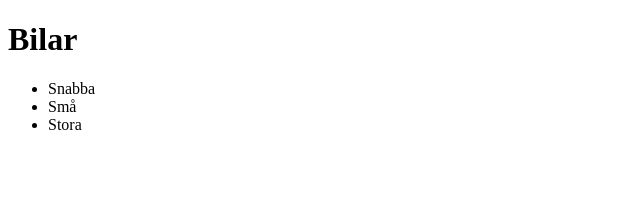
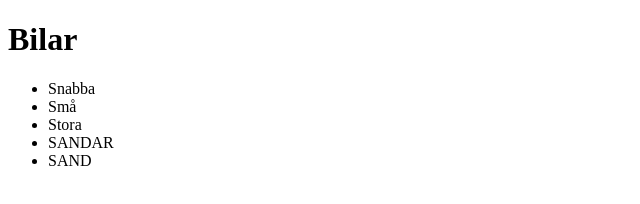
Before and after one commit to jonasKes/newGitTest, a plain HTML site: page index.html in a window 1280 px wide. Shown: the whole page, without its empty margins (0-640 px from the left). Drawn offline with Linux system fonts and the light colour scheme.

Commit message:
ändrade

```diff
--- a/index.html
+++ b/index.html
@@ -11,6 +11,8 @@
 		<li>Snabba</li>
 		<li>Små</li>
 		<li>Stora</li>
+		<li>SANDAR</li>
+		<li>SAND</li>
 	</ul>
 </body>
 </html>
```
